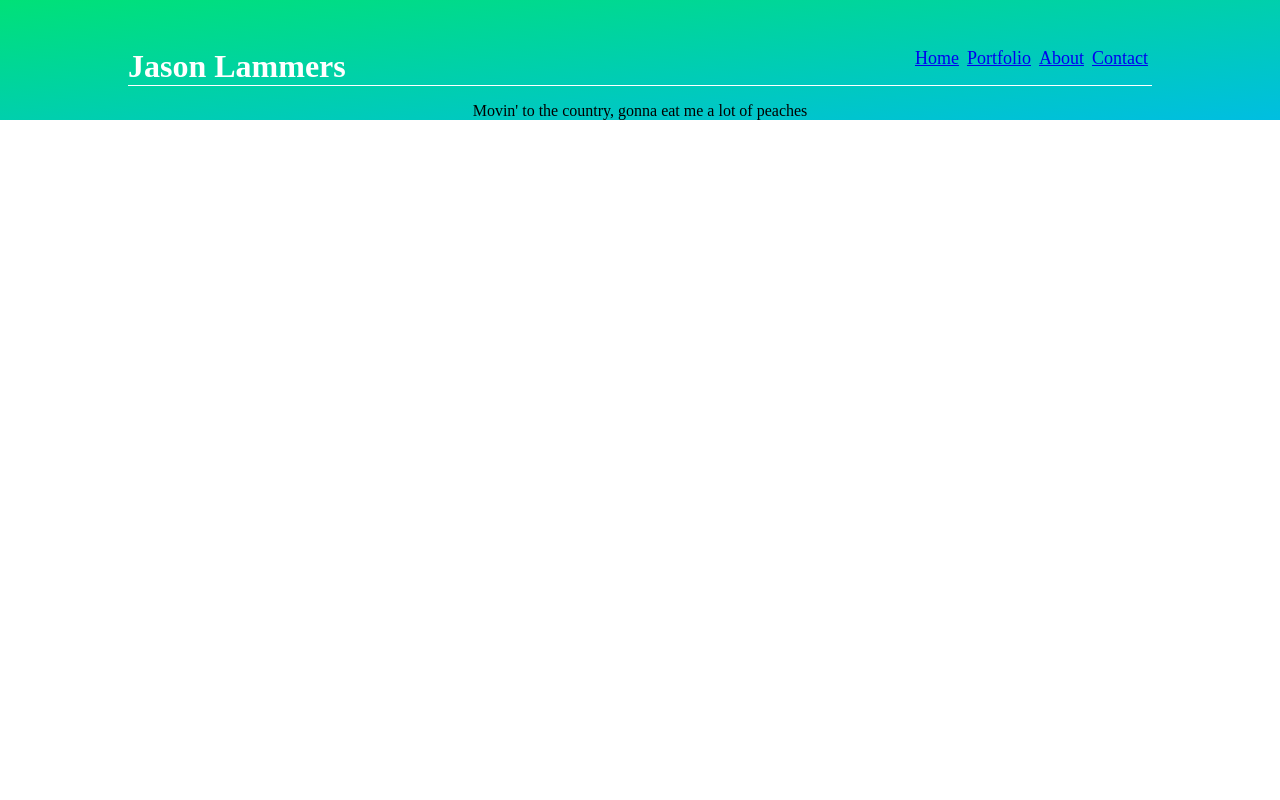
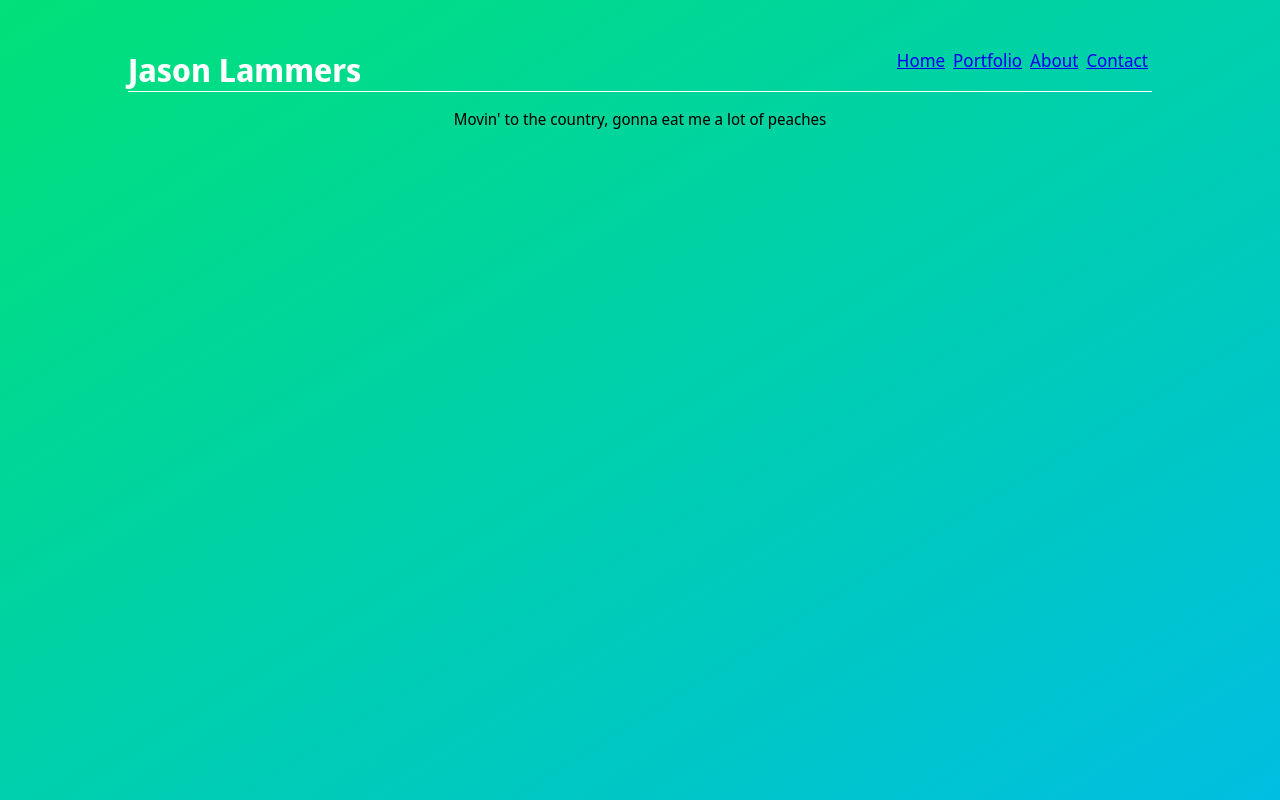
Before and after one commit to citrus77/my-personal-site, a React (Create React App) app: page / in a window 1280 px wide. Built offline with nearby package versions, Linux system fonts and the light colour scheme.

Commit message:
added another project desc, fixed css again, changed font

```diff
--- a/src/components/data.js
+++ b/src/components/data.js
@@ -46,7 +46,7 @@ const projects = [
                 github: 'https://github.com/citrus77'
             }
         ],
-        description: 'under construction'
+        description: `This solo frontend project served as my introduction to React.js. It was built with a pre-made API and is intended to be somewhat of a Craig's List clone.`
     },
     {
         id: 2,
--- a/src/index.css
+++ b/src/index.css
@@ -1,3 +1,6 @@
+@import url('https://fonts.googleapis.com/css2?family=Noto+Sans+Display&display=swap');
+//font-family: 'Noto Sans Display', sans-serif;
+
 * {
     display: border-box;
     margin: 0;
@@ -10,7 +13,8 @@
     flex-direction: column;
     align-items: center;
     background: linear-gradient(to bottom right, #00e178, #00bee1);
-    height: 100%;
+    min-height: 100vh;
+    font-family: 'Noto Sans Display', sans-serif;
 }
 
 .header {
```
